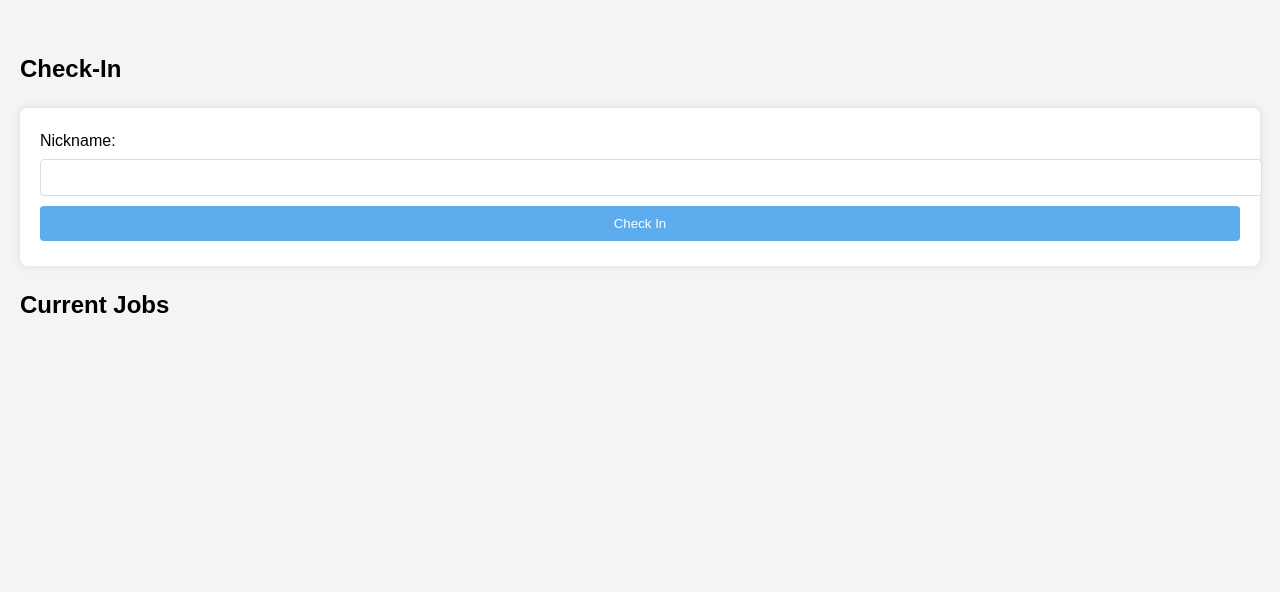
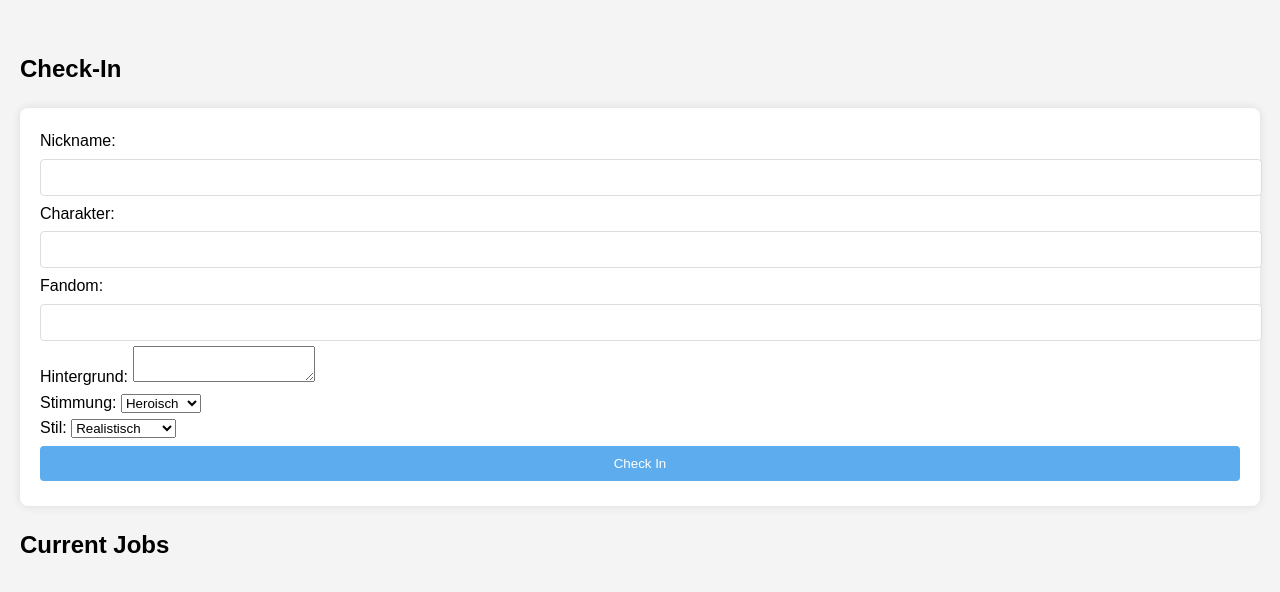
Before and after one commit to a-und-b/dd_ai-lab, a Flask app: page / in a window 1280 px wide. Shown: the part 114-706 px from the top of the page. Run offline with Flask 3, Linux system fonts and the light colour scheme; data that the repository does not hold is empty.

Commit message:
add input for additional job data to check_in.html

```diff
--- a/app/templates/check_in.html
+++ b/app/templates/check_in.html
@@ -6,6 +6,21 @@
 <h2>Check-In</h2>
 <form action="/jobs" method="post">
     Nickname: <input type="text" name="nickname" required><br>
+    Charakter: <input type="text" name="character" required><br>
+    Fandom: <input type="text" name="fandom" required><br>
+    Hintergrund: <textarea name="background" required></textarea><br>
+    Stimmung: <select name="mood">
+        <option value="heroisch">Heroisch</option>
+        <option value="verträumt">Verträumt</option>
+        <option value="mysteriös">Mysteriös</option>
+        <option value="fröhlich">Fröhlich</option>
+    </select><br>
+    Stil: <select name="style">
+        <option value="realistisch">Realistisch</option>
+        <option value="anime">Anime/Manga</option>
+        <option value="3d-render">3D-Render</option>
+        <option value="comic">Comic</option>
+    </select><br>
     <button type="submit">Check In</button>
 </form>
 
@@ -24,7 +39,7 @@ document.addEventListener('DOMContentLoaded', function() {
         })
         .then(response => response.json())
         .then(data => {
-//            alert(data.message);
+            alert(data.message);
             window.location.reload(); // Reload to see the updated status
         })
         .catch(error => console.error('Error updating job status:', error));
```
